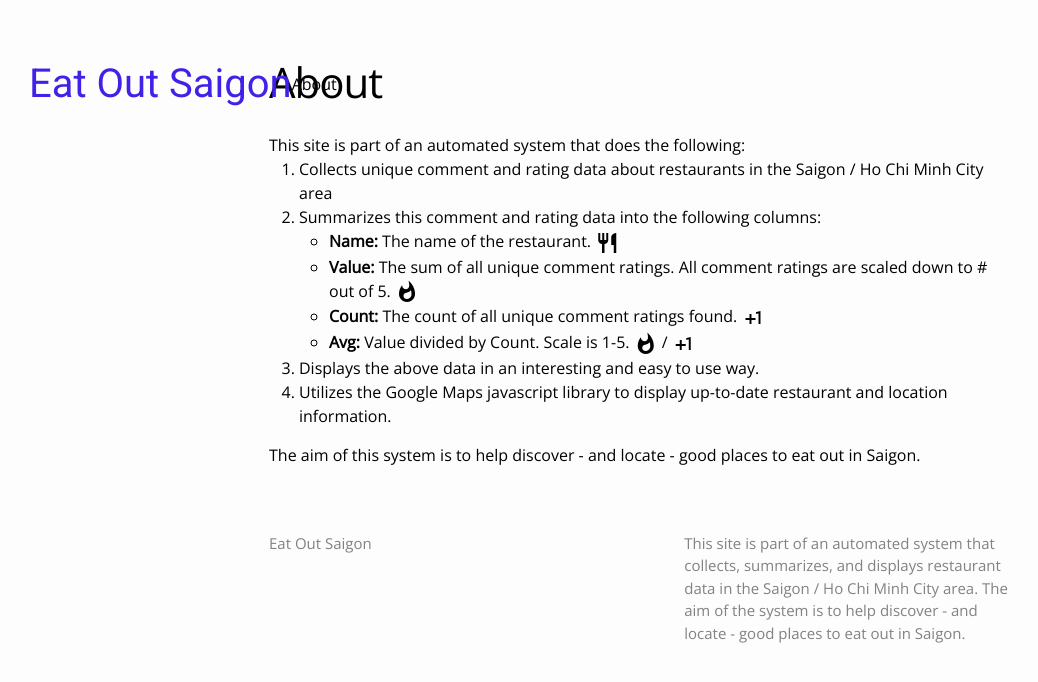
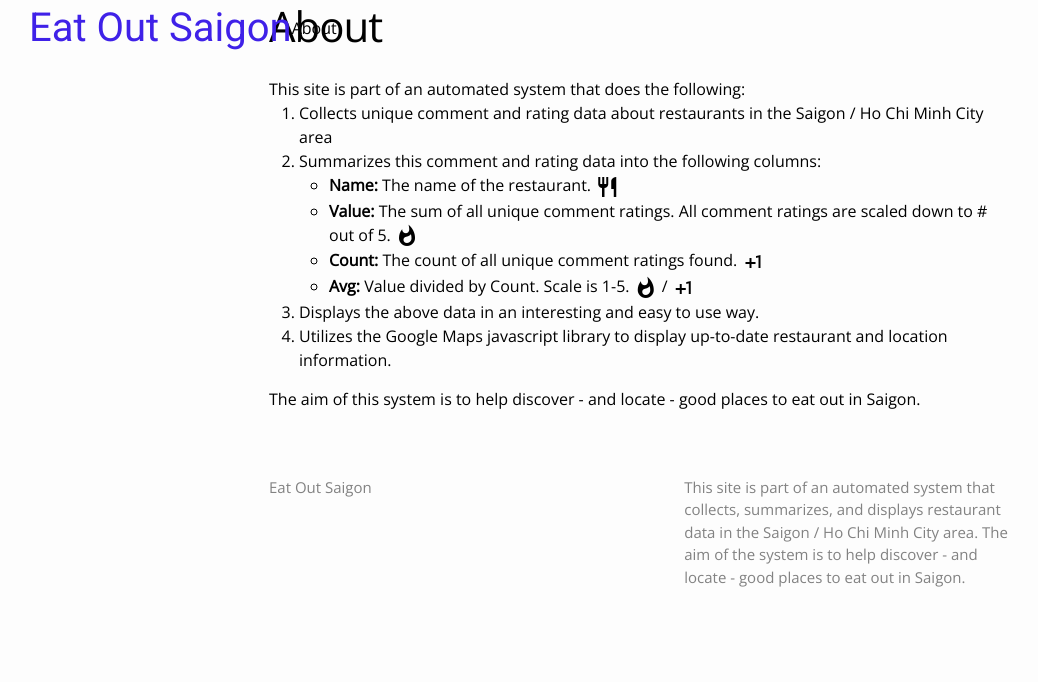
Before and after one commit to ssugar/vnplaces, a Jekyll site: the page built from about.md, in a window 1280 px wide. Shown: the top 682 px of the page, without its empty margins (1-1039 px from the left). Built offline with Jekyll 4.4.1, drawn with Linux system fonts in a browser that asks for light colours; a script that is not in the unit is left out.

Commit message:
changing header to fixed

```diff
--- a/_sass/_layout.scss
+++ b/_sass/_layout.scss
@@ -174,7 +174,6 @@
  * Page content
  */
 .page-content {
-    margin-top: 56px;
     padding: 5px 0;
 }
 
```
